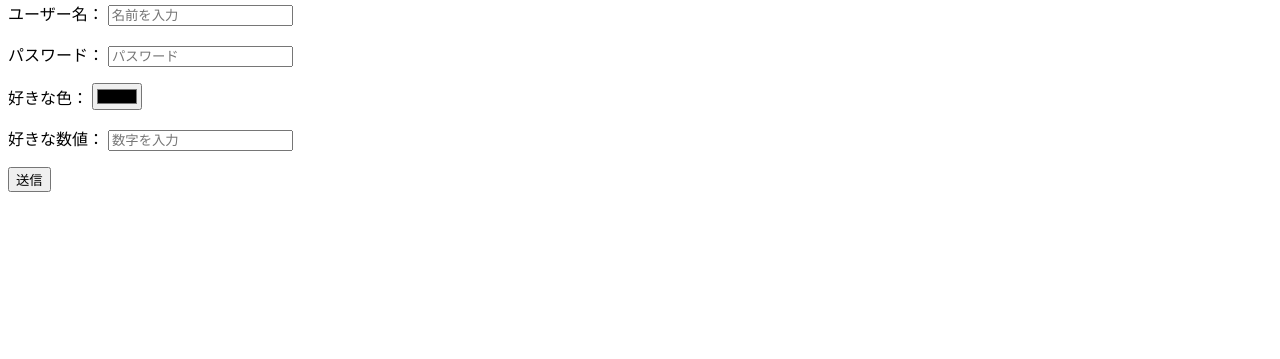
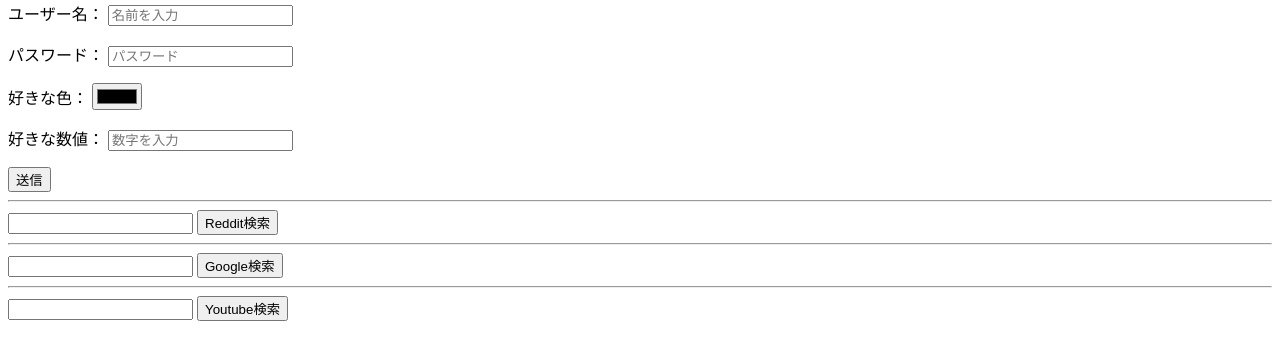
Before and after one commit to pgyuto/html_tutorial, a plain HTML site: page forms.html in a window 1280 px wide. Shown: the part 79-438 px from the top of the page. Drawn offline with Linux system fonts and the light colour scheme.

Commit message:
ハイジャック検索追加

```diff
--- a/forms.html
+++ b/forms.html
@@ -27,5 +27,26 @@
     </p>
     <button>送信</button>
   </form>
+
+  <hr>
+
+  <form action="https://www.reddit.com/search/">
+    <input type="text" name="q">
+    <button>Reddit検索</button>
+  </form>
+
+  <hr>
+
+  <form action="https://www.google.com/search">
+    <input type="text" name="q">
+    <button>Google検索</button>
+  </form>
+
+  <hr>
+
+  <form action="https://www.youtube.com/results">
+    <input type="text" name="search_query">
+    <button>Youtube検索</button>
+  </form>
 </body>
 </html>
```
